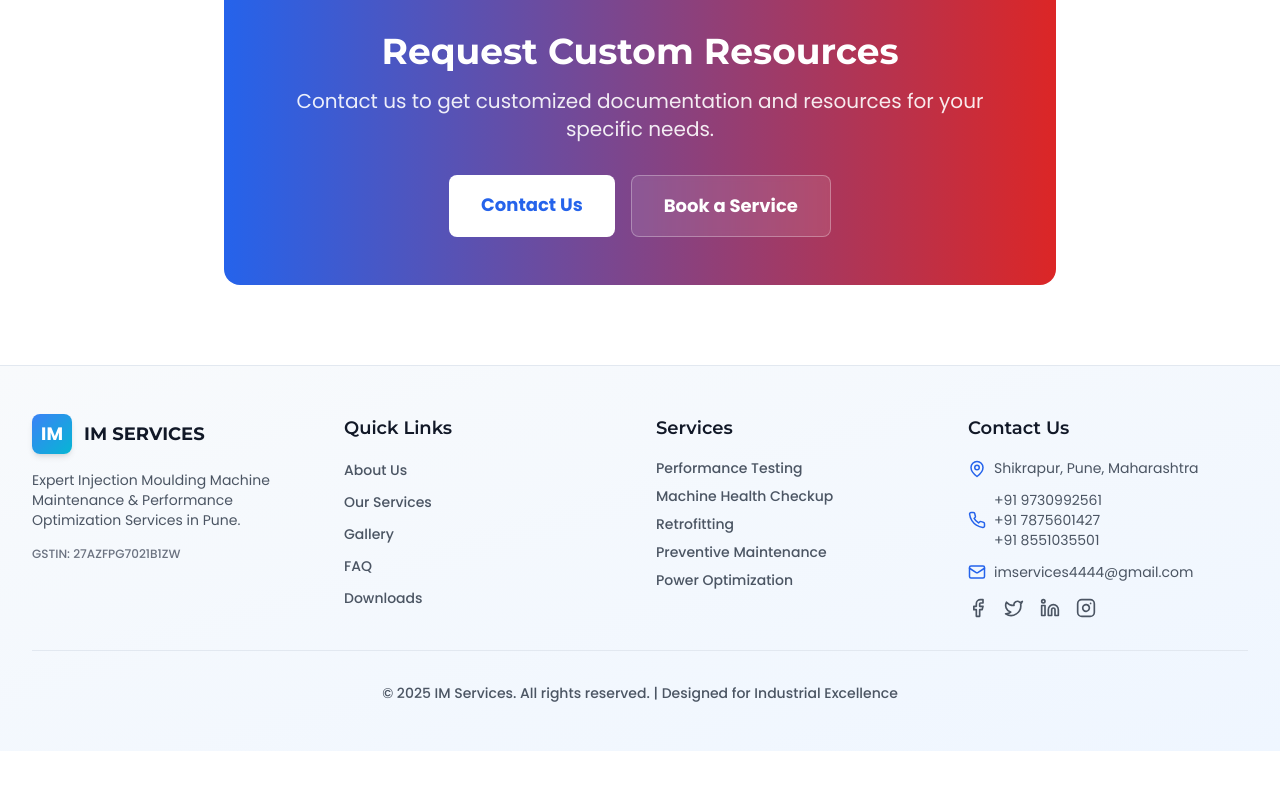
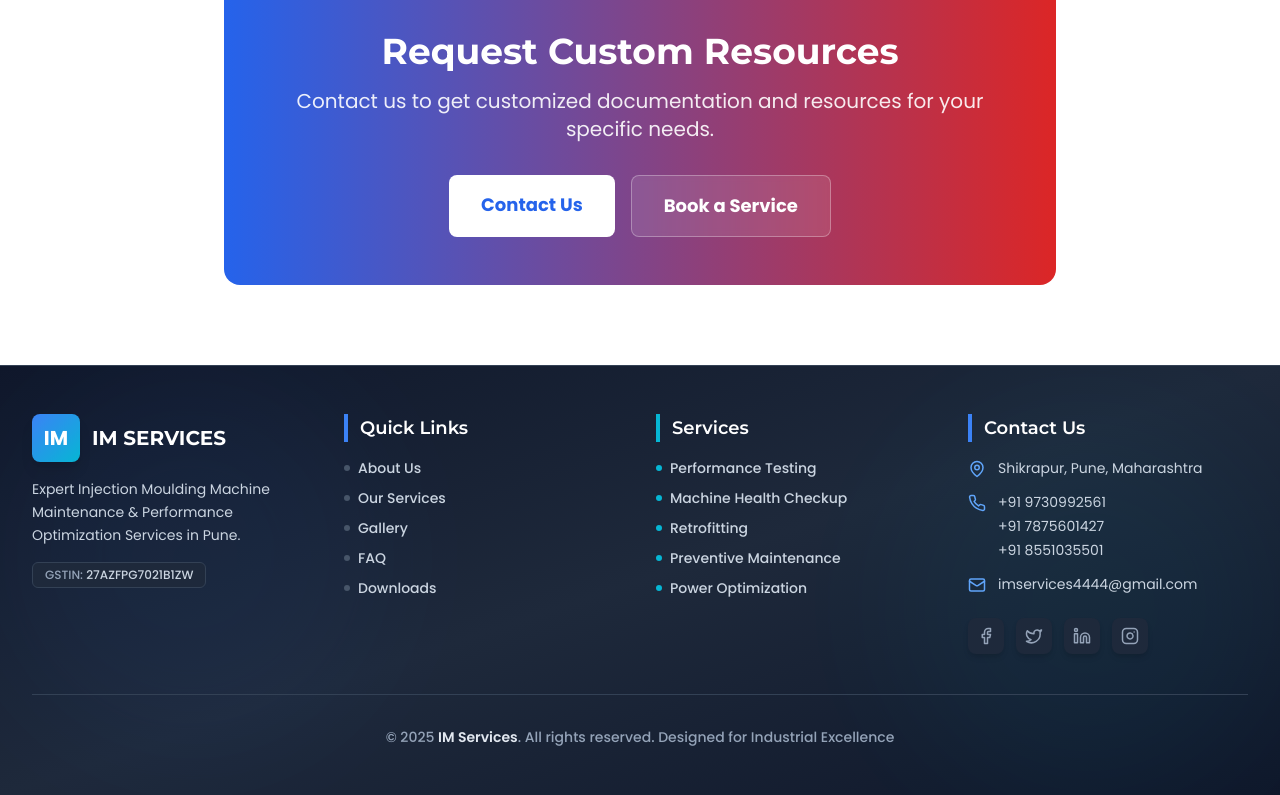
Before and after one commit to kawadeIshwar/IM-SERVICES, a React (Vite) app in the folder frontend/: page /downloads in a window 1280 px wide. Shown: the part 1995-2790 px from the top of the page. Before the commit the page ends 2746 px from the top, so only its background shows below. Built offline with nearby package versions, Linux system fonts and the light colour scheme.

Commit message:
file update

```diff
--- a/frontend/src/components/Footer.jsx
+++ b/frontend/src/components/Footer.jsx
@@ -3,93 +3,131 @@
 
 const Footer = () => {
   return (
-    <footer className="bg-gradient-to-br from-light-50 to-primary-50 border-t border-light-200">
-      <div className="max-w-7xl mx-auto px-4 sm:px-6 lg:px-8 py-12">
+    <footer className="bg-gradient-to-br from-slate-900 via-slate-800 to-slate-900 border-t border-slate-700 relative overflow-hidden">
+      {/* Subtle Background Pattern */}
+      <div className="absolute inset-0 opacity-5">
+        <div className="absolute top-0 left-0 w-96 h-96 bg-primary-500 rounded-full blur-3xl"></div>
+        <div className="absolute bottom-0 right-0 w-96 h-96 bg-cyan-500 rounded-full blur-3xl"></div>
+      </div>
+
+      <div className="relative z-10 max-w-7xl mx-auto px-4 sm:px-6 lg:px-8 py-12">
         <div className="grid grid-cols-1 md:grid-cols-2 lg:grid-cols-4 gap-8">
           {/* Company Info */}
           <div>
             <div className="flex items-center space-x-3 mb-4">
-              <div className="w-10 h-10 bg-gradient-to-br from-primary-500 to-cyan-500 rounded-lg flex items-center justify-center shadow-md">
-                <span className="text-white font-bold text-lg">IM</span>
+              <div className="w-12 h-12 bg-gradient-to-br from-primary-500 to-cyan-500 rounded-lg flex items-center justify-center shadow-lg">
+                <span className="text-white font-bold text-xl">IM</span>
               </div>
-              <h3 className="text-gray-900 font-heading font-bold text-lg">IM SERVICES</h3>
+              <h3 className="text-white font-heading font-bold text-xl">IM SERVICES</h3>
             </div>
-            <p className="text-gray-600 text-sm mb-4">
+            <p className="text-slate-300 text-sm mb-4 leading-relaxed">
               Expert Injection Moulding Machine Maintenance & Performance Optimization Services in Pune.
             </p>
-            <p className="text-gray-500 text-xs font-medium">
-              GSTIN: 27AZFPG7021B1ZW
-            </p>
+            <div className="inline-block px-3 py-1 bg-slate-800 border border-slate-700 rounded-md">
+              <p className="text-slate-400 text-xs font-medium">
+                GSTIN: <span className="text-slate-300">27AZFPG7021B1ZW</span>
+              </p>
+            </div>
           </div>
 
           {/* Quick Links */}
           <div>
-            <h4 className="text-gray-900 font-semibold mb-4 text-lg">Quick Links</h4>
-            <ul className="space-y-2">
-              <li><Link to="/about" className="text-gray-600 hover:text-primary-600 text-sm transition-colors font-medium">About Us</Link></li>
-              <li><Link to="/services" className="text-gray-600 hover:text-primary-600 text-sm transition-colors font-medium">Our Services</Link></li>
-              <li><Link to="/gallery" className="text-gray-600 hover:text-primary-600 text-sm transition-colors font-medium">Gallery</Link></li>
-              <li><Link to="/faq" className="text-gray-600 hover:text-primary-600 text-sm transition-colors font-medium">FAQ</Link></li>
-              <li><Link to="/downloads" className="text-gray-600 hover:text-primary-600 text-sm transition-colors font-medium">Downloads</Link></li>
+            <h4 className="text-white font-heading font-semibold mb-4 text-lg border-l-4 border-primary-500 pl-3">Quick Links</h4>
+            <ul className="space-y-2.5">
+              <li><Link to="/about" className="text-slate-300 hover:text-primary-400 text-sm transition-colors font-medium flex items-center group">
+                <span className="w-1.5 h-1.5 bg-slate-600 rounded-full mr-2 group-hover:bg-primary-400 transition-colors"></span>
+                About Us
+              </Link></li>
+              <li><Link to="/services" className="text-slate-300 hover:text-primary-400 text-sm transition-colors font-medium flex items-center group">
+                <span className="w-1.5 h-1.5 bg-slate-600 rounded-full mr-2 group-hover:bg-primary-400 transition-colors"></span>
+                Our Services
+              </Link></li>
+              <li><Link to="/gallery" className="text-slate-300 hover:text-primary-400 text-sm transition-colors font-medium flex items-center group">
+                <span className="w-1.5 h-1.5 bg-slate-600 rounded-full mr-2 group-hover:bg-primary-400 transition-colors"></span>
+                Gallery
+              </Link></li>
+              <li><Link to="/faq" className="text-slate-300 hover:text-primary-400 text-sm transition-colors font-medium flex items-center group">
+                <span className="w-1.5 h-1.5 bg-slate-600 rounded-full mr-2 group-hover:bg-primary-400 transition-colors"></span>
+                FAQ
+              </Link></li>
+              <li><Link to="/downloads" className="text-slate-300 hover:text-primary-400 text-sm transition-colors font-medium flex items-center group">
+                <span className="w-1.5 h-1.5 bg-slate-600 rounded-full mr-2 group-hover:bg-primary-400 transition-colors"></span>
+                Downloads
+              </Link></li>
             </ul>
           </div>
 
           {/* Services */}
           <div>
-            <h4 className="text-gray-900 font-semibold mb-4 text-lg">Services</h4>
-            <ul className="space-y-2">
-              <li className="text-gray-600 text-sm font-medium">Performance Testing</li>
-              <li className="text-gray-600 text-sm font-medium">Machine Health Checkup</li>
-              <li className="text-gray-600 text-sm font-medium">Retrofitting</li>
-              <li className="text-gray-600 text-sm font-medium">Preventive Maintenance</li>
-              <li className="text-gray-600 text-sm font-medium">Power Optimization</li>
+            <h4 className="text-white font-heading font-semibold mb-4 text-lg border-l-4 border-cyan-500 pl-3">Services</h4>
+            <ul className="space-y-2.5">
+              <li className="text-slate-300 text-sm font-medium flex items-center">
+                <span className="w-1.5 h-1.5 bg-cyan-500 rounded-full mr-2"></span>
+                Performance Testing
+              </li>
+              <li className="text-slate-300 text-sm font-medium flex items-center">
+                <span className="w-1.5 h-1.5 bg-cyan-500 rounded-full mr-2"></span>
+                Machine Health Checkup
+              </li>
+              <li className="text-slate-300 text-sm font-medium flex items-center">
+                <span className="w-1.5 h-1.5 bg-cyan-500 rounded-full mr-2"></span>
+                Retrofitting
+              </li>
+              <li className="text-slate-300 text-sm font-medium flex items-center">
+                <span className="w-1.5 h-1.5 bg-cyan-500 rounded-full mr-2"></span>
+                Preventive Maintenance
+              </li>
+              <li className="text-slate-300 text-sm font-medium flex items-center">
+                <span className="w-1.5 h-1.5 bg-cyan-500 rounded-full mr-2"></span>
+                Power Optimization
+              </li>
             </ul>
           </div>
 
           {/* Contact Info */}
           <div>
-            <h4 className="text-gray-900 font-semibold mb-4 text-lg">Contact Us</h4>
-            <ul className="space-y-3">
-              <li className="flex items-start space-x-2 text-gray-600 text-sm">
-                <MapPin size={18} className="text-primary-600 mt-0.5 flex-shrink-0" />
+            <h4 className="text-white font-heading font-semibold mb-4 text-lg border-l-4 border-primary-500 pl-3">Contact Us</h4>
+            <ul className="space-y-3.5">
+              <li className="flex items-start space-x-3 text-slate-300 text-sm">
+                <MapPin size={18} className="text-primary-400 mt-0.5 flex-shrink-0" />
                 <span>Shikrapur, Pune, Maharashtra</span>
               </li>
-              <li className="flex items-center space-x-2 text-gray-600 text-sm">
-                <Phone size={18} className="text-primary-600 flex-shrink-0" />
-                <div className="flex flex-col">
+              <li className="flex items-start space-x-3 text-slate-300 text-sm">
+                <Phone size={18} className="text-primary-400 mt-0.5 flex-shrink-0" />
+                <div className="flex flex-col space-y-1">
                   <span>+91 9730992561</span>
                   <span>+91 7875601427</span>
                   <span>+91 8551035501</span>
                 </div>
               </li>
-              <li className="flex items-center space-x-2 text-gray-600 text-sm">
-                <Mail size={18} className="text-primary-600 flex-shrink-0" />
-                <span>imservices4444@gmail.com</span>
+              <li className="flex items-start space-x-3 text-slate-300 text-sm">
+                <Mail size={18} className="text-primary-400 mt-0.5 flex-shrink-0" />
+                <span className="break-all">imservices4444@gmail.com</span>
               </li>
             </ul>
 
             {/* Social Links */}
-            <div className="flex space-x-4 mt-4">
-              <a href="#" className="text-gray-600 hover:text-primary-600 transition-colors hover:scale-110 transform">
-                <Facebook size={20} />
+            <div className="flex space-x-3 mt-6">
+              <a href="#" className="w-9 h-9 bg-slate-800 hover:bg-gradient-to-br hover:from-primary-500 hover:to-cyan-500 text-slate-400 hover:text-white transition-all duration-300 rounded-lg flex items-center justify-center hover:scale-110 transform shadow-md">
+                <Facebook size={18} />
               </a>
-              <a href="#" className="text-gray-600 hover:text-primary-600 transition-colors hover:scale-110 transform">
-                <Twitter size={20} />
+              <a href="#" className="w-9 h-9 bg-slate-800 hover:bg-gradient-to-br hover:from-primary-500 hover:to-cyan-500 text-slate-400 hover:text-white transition-all duration-300 rounded-lg flex items-center justify-center hover:scale-110 transform shadow-md">
+                <Twitter size={18} />
               </a>
-              <a href="#" className="text-gray-600 hover:text-primary-600 transition-colors hover:scale-110 transform">
-                <Linkedin size={20} />
+              <a href="#" className="w-9 h-9 bg-slate-800 hover:bg-gradient-to-br hover:from-primary-500 hover:to-cyan-500 text-slate-400 hover:text-white transition-all duration-300 rounded-lg flex items-center justify-center hover:scale-110 transform shadow-md">
+                <Linkedin size={18} />
               </a>
-              <a href="#" className="text-gray-600 hover:text-primary-600 transition-colors hover:scale-110 transform">
-                <Instagram size={20} />
+              <a href="#" className="w-9 h-9 bg-slate-800 hover:bg-gradient-to-br hover:from-primary-500 hover:to-cyan-500 text-slate-400 hover:text-white transition-all duration-300 rounded-lg flex items-center justify-center hover:scale-110 transform shadow-md">
+                <Instagram size={18} />
               </a>
             </div>
           </div>
         </div>
 
         {/* Bottom Bar */}
-        <div className="border-t border-light-200 mt-8 pt-8 text-center">
-          <p className="text-gray-600 text-sm font-medium">
-            © {new Date().getFullYear()} IM Services. All rights reserved. | Designed for Industrial Excellence
+        <div className="border-t border-slate-700 mt-10 pt-8 text-center">
+          <p className="text-slate-400 text-sm font-medium">
+            © {new Date().getFullYear()} <span className="text-slate-200 font-semibold">IM Services</span>. All rights reserved. Designed for Industrial Excellence
           </p>
         </div>
       </div>
--- a/frontend/src/pages/Home.jsx
+++ b/frontend/src/pages/Home.jsx
@@ -184,7 +184,7 @@
                 initial={{ opacity: 0, y: 30 }}
                 animate={servicesInView ? { opacity: 1, y: 0 } : {}}
                 transition={{ duration: 0.6, delay: index * 0.1 }}
-                className="group bg-white border border-light-200 rounded-xl p-6 hover:border-primary-400 transition-all duration-300 hover:shadow-xl hover:scale-105"
+                className="group bg-blue-100 border border-light-200 rounded-xl p-6 hover:border-primary-800 transition-all duration-300 hover:shadow-xl hover:scale-105"
               >
                 <div className={`w-16 h-16 bg-gradient-to-br ${service.color} rounded-lg flex items-center justify-center mb-4 group-hover:scale-110 transition-transform duration-300`}>
                   <div className="text-white">{service.icon}</div>
@@ -219,7 +219,7 @@
       </section>
 
       {/* Why Choose Us Section */}
-      <section className="py-20 bg-gradient-to-br from-primary-50 via-light-100 to-white">
+      <section className="py-20 bg-gradient-to-br from-blue-400 via-blue-500 to-blue-400">
         <div className="max-w-7xl mx-auto px-4 sm:px-6 lg:px-8">
           <div className="grid grid-cols-1 lg:grid-cols-2 gap-12 items-center">
             <motion.div
@@ -228,10 +228,10 @@
               transition={{ duration: 0.6 }}
               viewport={{ once: true }}
             >
-              <h2 className="text-4xl md:text-5xl font-heading font-bold text-gray-900 mb-6">
+              <h2 className="text-4xl md:text-5xl font-heading font-bold text-white mb-6">
                 Why Choose IM Services?
               </h2>
-              <p className="text-xl text-gray-600 mb-8 font-medium">
+              <p className="text-xl text-gray-300 mb-8 font-medium">
                 We deliver excellence through expertise, reliability, and commitment to your machine's performance.
               </p>
               <div className="space-y-4">
@@ -245,13 +245,13 @@
                     className="flex items-start space-x-3"
                   >
                     <CheckCircle size={24} className="text-primary-600 flex-shrink-0 mt-1" />
-                    <span className="text-gray-700 text-lg font-medium">{feature}</span>
+                    <span className="text-gray-800 text-lg font-medium">{feature}</span>
                   </motion.div>
                 ))}
               </div>
               <Link
                 to="/about"
-                className="inline-block mt-8 bg-white border-2 border-primary-600 text-primary-600 px-8 py-4 rounded-lg font-bold hover:bg-primary-50 transition-all duration-300 shadow-md hover:shadow-lg"
+                className="inline-block mt-8 bg-slate-800 border-2 border-primary-600 text-primary-600 px-8 py-4 rounded-lg font-bold hover:bg-primary-50 transition-all duration-300 shadow-md hover:shadow-lg"
               >
                 Learn More About Us
               </Link>
@@ -272,7 +272,7 @@
                 />
                 <div className="absolute inset-0 bg-gradient-to-t from-gray-900/60 to-transparent"></div>
               </div>
-              <div className="absolute -bottom-6 -right-6 bg-gradient-to-br from-primary-600 to-cyan-500 rounded-xl p-8 shadow-2xl max-w-xs">
+              <div className="absolute -bottom-6 -right-6 bg-gradient-to-br from-primary-500 to-cyan-400 rounded-xl p-8 shadow-2xl max-w-xs">
                 <div className="text-white">
                   <div className="text-4xl font-bold mb-2">15+</div>
                   <div className="text-sm">Years of Excellence in Machine Maintenance</div>
```
